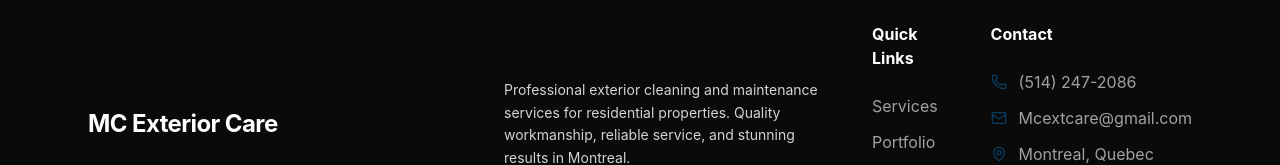
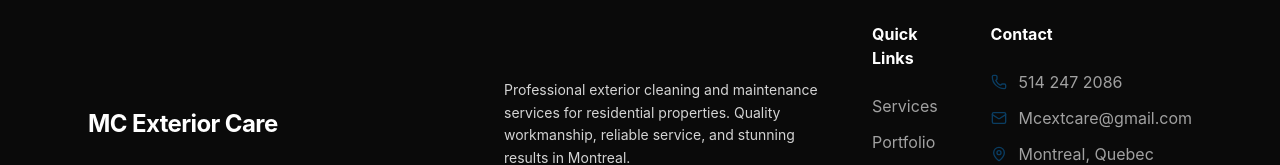
Before and after one commit to ys-sites/MC-Exterior-Care, a React (Vite) app: page / in a window 1280 px wide. Shown: the part 7037-7202 px from the top of the page. Built offline with nearby package versions, Linux system fonts and the light colour scheme.

Commit message:
Set canonical contact details to Mcextcare@gmail.com and 514 247 2086

```diff
--- a/src/App.tsx
+++ b/src/App.tsx
@@ -1013,8 +1013,8 @@
             <div>
               <h4 className="text-white font-bold mb-6">{t.footer.contact}</h4>
               <ul className="space-y-3">
-                <li className="flex items-center gap-3"><Phone size={16} className="text-primary" /> (514) 247-2086</li>
-                <li className="flex items-center gap-3"><Mail size={16} className="text-primary" /> {t.footer.email}</li>
+                <li className="flex items-center gap-3"><Phone size={16} className="text-primary" /> 514 247 2086</li>
+                <li className="flex items-center gap-3"><Mail size={16} className="text-primary" /> Mcextcare@gmail.com</li>
                 <li className="flex items-center gap-3"><MapPin size={16} className="text-primary" /> {t.footer.location}</li>
               </ul>
             </div>
--- a/src/translations.ts
+++ b/src/translations.ts
@@ -21,7 +21,7 @@
       consultation: "Satisfaction Guarantee • Fast response • 5-Star Reviews",
       stats: {
         callText: "You can also give us a call at the number below:",
-        phone: "(514) 247-2086",
+        phone: "514 247 2086",
         reviews: "36",
         reviewsText: "Five-Star Reviews",
         clients: "244",
@@ -131,7 +131,7 @@
       location: "Montreal, Quebec",
       sendMessageTitle: "Send Us A Message",
       subtitle: "Ready to transform your home? Fill out the form below and we'll get back to you within 24 hours.",
-      phone: "5142472086",
+      phone: "514 247 2086",
       email: "Mcextcare@gmail.com",
       form: {
         name: "Full Name *",
@@ -203,7 +203,7 @@
       consultation: "Garantie de satisfaction • Réponse rapide • Avis 5 étoiles",
       stats: {
         callText: "Vous pouvez également nous appeler au numéro ci-dessous :",
-        phone: "(514) 247-2086",
+        phone: "514 247 2086",
         reviews: "36",
         reviewsText: "Avis Cinq Étoiles",
         clients: "244",
@@ -214,7 +214,7 @@
     },
     services: {
       title: "NOS SERVICES",
-      subtitle: "Explorez Nos Services de Rénovation :",
+      subtitle: "Explorez Nos Services d'Entretien :",
       exterior: {
         title: "Nettoyage de Gouttières",
         desc: "Protégez votre maison des dégâts d'eau avec un nettoyage et un entretien professionnels et approfondis des gouttières.",
@@ -313,7 +313,7 @@
       location: "Montréal, Québec",
       sendMessageTitle: "Envoyez-nous un message",
       subtitle: "Prêt à transformer votre maison ? Remplissez le formulaire ci-dessous et nous vous répondrons dans les 24 heures.",
-      phone: "5142472086",
+      phone: "514 247 2086",
       email: "Mcextcare@gmail.com",
       form: {
         name: "Nom complet *",
```
